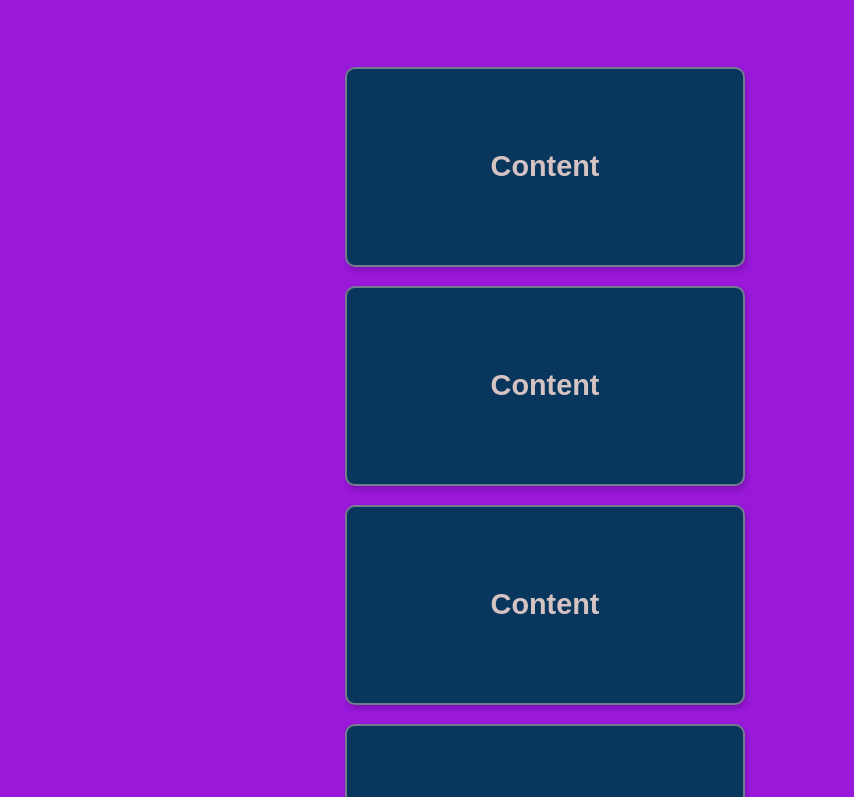
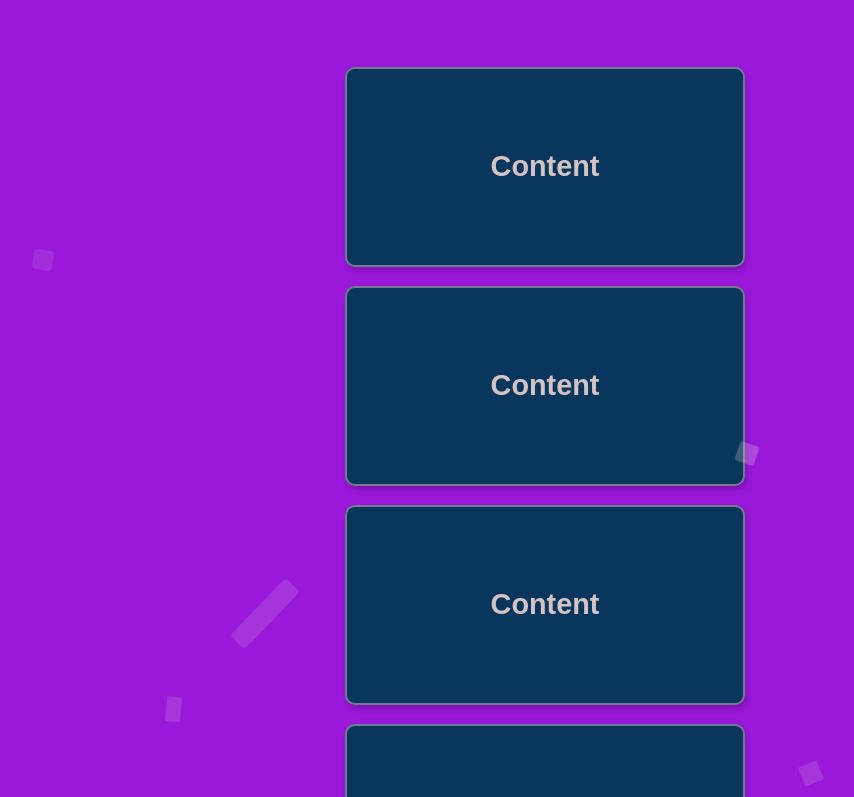
Before and after one commit to wallaceAnterio/animation-scroll, a plain HTML site: page index.html in a window 1280 px wide. Shown: the top 797 px of the page, without its empty margins (95-949 px from the left). Drawn offline with Linux system fonts and the light colour scheme; a web font is replaced by a local one.

Commit message:
adding bg animation

```diff
--- /dev/null
+++ b/css/bg-animation.css
@@ -0,0 +1,116 @@
+/* Animation background */
+
+body {
+    background: #4e54c6;
+    background: -webkit-linear-gradient(to left, #8f94fb, #4e54c8);
+    width: 100%;
+    height: 100vh;
+}
+
+.circles {
+    position: fixed;
+    top: 0;
+    left: 0;
+    width: 100%;
+    height: 100%;
+    overflow: hidden;
+}
+
+.circles li {
+    position: absolute;
+    display: block;
+    list-style: none;
+    width: 20px;
+    height: 20px;
+    background: #e7dfdf2b;
+    animation: animate 25s linear infinite;
+    bottom: -150px;
+}
+
+.circles li:nth-child(1) {
+    left: 25%;
+    width: 80px;
+    height: 20px;
+    animation-delay: 2s;
+}
+
+.circles li:nth-child(2) {
+    left: 10%;
+    width: 20px;
+    height: 20px;
+    animation-delay: 2s;
+    animation-duration: 12s;
+}
+
+.circles li:nth-child(3) {
+    left: 70%;
+    width: 20px;
+    height: 20px;
+    animation-delay: 4s;
+}
+
+.circles li:nth-child(4) {
+    left: 65%;
+    width: 20px;
+    height: 20px;
+    animation-delay: 0s;
+}
+
+.circles li:nth-child(5) {
+    left: 65%;
+    width: 20px;
+    height: 20px;
+    animation-delay: 0s;
+}
+
+.circles li:nth-child(6) {
+    left: 35%;
+    width: 150px;
+    height: 150px;
+    animation-delay: 7s;
+}
+
+.circles li:nth-child(7) {
+    left: 35%;
+    width: 150px;
+    height: 150px;
+    animation-delay: 7s;
+}
+
+.circles li:nth-child(8) {
+    left: 50%;
+    width: 25px;
+    height: 25px;
+    animation-delay: 15s;
+    animation-duration: 45s;
+}
+
+.circles li:nth-child(9) {
+    left: 20%;
+    width: 25px;
+    height: 15px;
+    animation-delay: 2s;
+    animation-duration: 35s;
+}
+
+.circles li:nth-child(10) {
+    left: 85%;
+    width: 150px;
+    height: 150px;
+    animation-delay: 0s;
+    animation-duration: 11s;
+}
+
+@keyframes animate {
+    0% {
+        transform: translateY(0) rotate(0deg);
+        opacity: 1;
+        border-radius: 0;
+    }
+
+    100% {
+        transform: translateY(-2000px) rotate(820deg);
+        opacity: 0;
+        border-radius: 60%;
+    }
+}
--- a/index.html
+++ b/index.html
@@ -6,6 +6,7 @@
     <meta http-equiv="X-UA-Compatible" content="IE=edge">
     <meta name="viewport" content="width=device-width, initial-scale=1.0">
     <link rel="stylesheet" href="./css/styles.css">
+    <link rel="stylesheet" href="./css/bg-animation.css">
     <script src="./js/script.js" defer></script>
     <title>Animation Scroll</title>
 </head>
@@ -52,7 +53,25 @@
         <div class="box">
             <h2 class="textBox">Content</h2>
         </div>
+
+
+        <div class="area">
+            <ul class="circles">
+                <li></li>
+                <li></li>
+                <li></li>
+                <li></li>
+                <li></li>
+                <li></li>
+                <li></li>
+                <li></li>
+                <li></li>
+                <li></li>
+            </ul>
+        </div>
     </div>
+
+
 
 </body>
 
```
